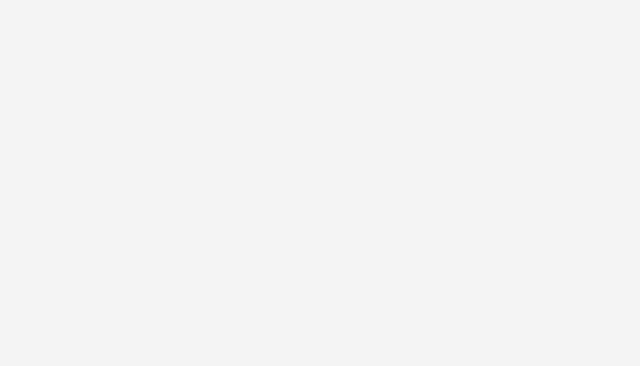
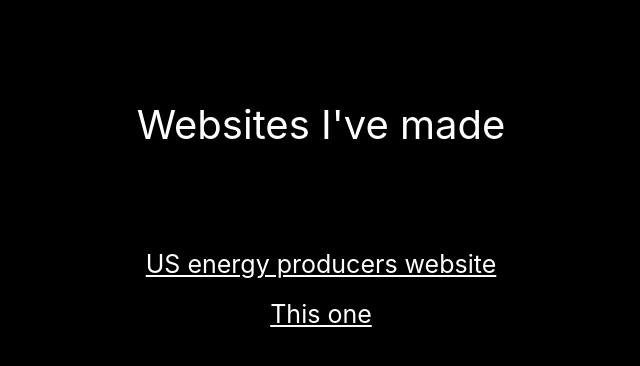
Before and after one commit to Taavi1p/portfolio, a React (Create React App) app: page /Websites in a window 1280 px wide. Before the commit this address had no page. Shown: the top 366 px of the page, without its empty margins (319-959 px from the left). Built offline with nearby package versions, Linux system fonts and the light colour scheme.

Commit message:
webistes component and minor visual changes

```diff
--- a/src/App.js
+++ b/src/App.js
@@ -10,6 +10,7 @@ import Socials from "./components/Socials";
 import Coding from "./components/Coding";
 import Books from "./components/Books";
 import Investing from "./components/Investing";
+import Websites from "./components/Websites";
 
 
 
@@ -27,6 +28,7 @@ function App() {
     <Route path="/Coding" element={<Coding />} />
     <Route path="/Books" element={<Books />} />
     <Route path="/Investing" element={<Investing />} />
+    <Route path="/Websites" element={<Websites />} />
   </Routes>
   </Router>
   );
--- a/src/components/Coding.js
+++ b/src/components/Coding.js
@@ -36,9 +36,6 @@ function Coding() {
          githubLink="https://github.com/Taavi1p/boggle"
        />
         </div>
-        <div className='header'>Websites I've made</div>
-        <a href="https://taavi1p.github.io/energy-tracker/" target="_blank" className='link'>US energy producers website</a>
-        <a href="https://taavi1p.github.io/portfolio/" target="_blank" className='link'>This one</a>
       </div>
     </div>
 );
--- a/src/components/Home.js
+++ b/src/components/Home.js
@@ -12,24 +12,25 @@ function Home() {
       <section className="background-image">
         <div className="content">
           <FontAwesomeIcon icon={faArrowDown} className="bounce" />
-          <TypingAnimation/>
+          <TypingAnimation />
         </div>
       </section>
       <section className="second-page">
         <div className="navigation-links">
           <Link to="/Physics" className="nav-link">PHYSICS</Link>
           <Link to="/Math" className="nav-link">MATH</Link>
-            <Link to="/Coding" className="nav-link">CODING</Link>
+          <Link to="/Coding" className="nav-link">MOBILE APPS</Link>
           <Link to="/Blog" className="nav-link">BLOG</Link>
           <Link to="/CV" className="nav-link">CURRICULUM VITAE</Link>
           <Link to="/Socials" className="nav-link">SOCIALS</Link>
           <Link to="/Books" className="nav-link">BOOKS</Link>
           <Link to="/Investing" className="nav-link">INVESTING</Link>
-            <div onClick={() => window.open('https://m.youtube.com/@EvaristeGalois73', '_blank')} className="nav-link">YOUTUBE</div>
+          <Link to="/Websites" className="nav-link">WEBSITES</Link>
+          {/*<div onClick={() => window.open('https://m.youtube.com/@EvaristeGalois73', '_blank')} className="nav-link">YOUTUBE</div>*/}
         </div>
         <div class="octocat">
           <a href="https://github.com/Taavi1p" target="_blank" rel="noopener noreferrer">
-              <img src={octocat}/>
+            <img src={octocat} />
           </a>
         </div>
       </section>
--- /dev/null
+++ b/src/components/Websites.js
@@ -0,0 +1,19 @@
+import React, { useEffect } from 'react';
+import '../styles/coding.css';
+
+function Coding() {
+    useEffect(() => {
+        window.scrollTo(0, 0);
+    }, []);
+    return (
+        <div className="coding-page">
+            <div className="coding-content">
+                <div className='header'>Websites I've made</div>
+                <a href="https://taavi1p.github.io/energy-tracker/" target="_blank" className='link'>US energy producers website</a>
+                <a href="https://taavi1p.github.io/portfolio/" target="_blank" className='link'>This one</a>
+            </div>
+        </div>
+    );
+}
+
+export default Coding;
--- a/src/styles/PhysicsCourse.css
+++ b/src/styles/PhysicsCourse.css
@@ -7,7 +7,7 @@
     cursor: pointer;
     box-shadow: 0 2px 4px rgba(0,0,0,0.1);
     transition: all 0.3s ease-in-out;
-    background-color: rgb(14, 14, 14);
+    background-color: rgb(31, 31, 31);
   }
 
   .physics-course-header {
--- a/src/styles/PhysicsYear.css
+++ b/src/styles/PhysicsYear.css
@@ -6,7 +6,7 @@
     cursor: pointer;
     border-radius: 5px;
     transition: all 0.3s ease-in-out;
-    background-color: rgb(14, 14, 14);
+    background-color: rgb(31, 31, 31);
     margin-left: auto;
     margin-right: auto;
   }
--- a/src/styles/coding.css
+++ b/src/styles/coding.css
@@ -2,6 +2,8 @@
   padding-top: 100px;
   background-color: black;
   min-height: 100vh;
+  justify-content: center;
+  box-sizing: border-box;
   }
 
   .coding-content {
```
Lines whose indentation alone changed are shown as unchanged.
